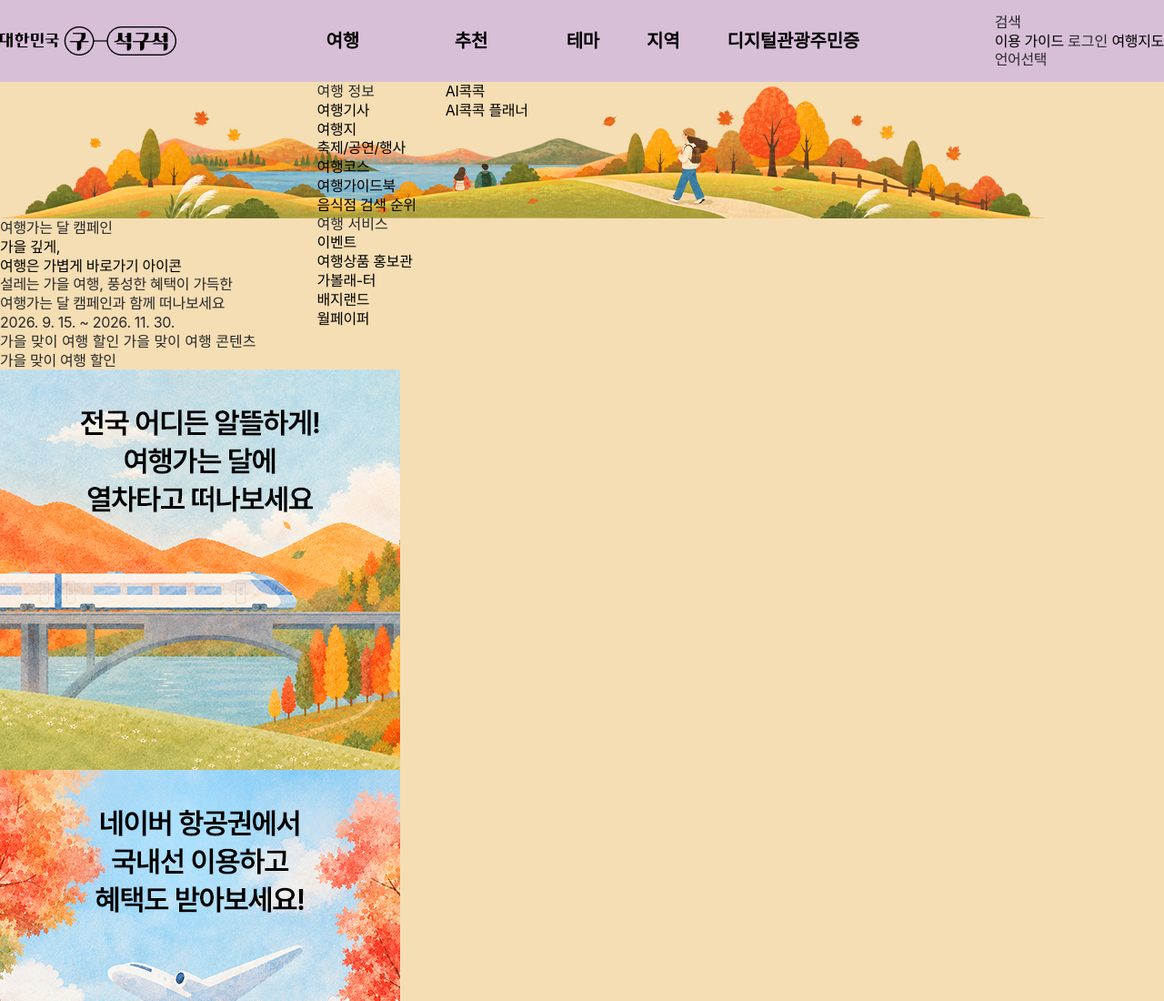
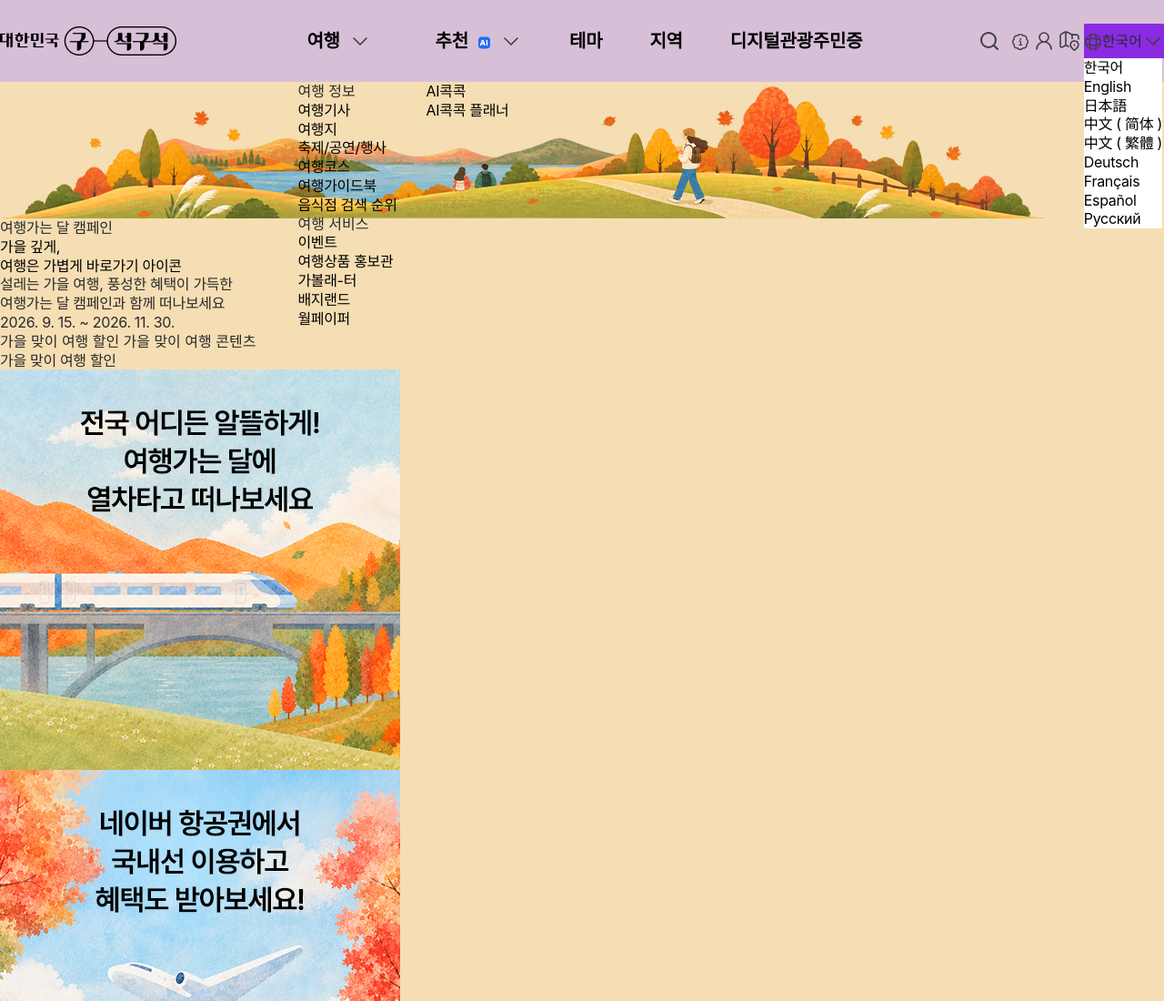
Before and after one commit to kikyoinkikyo/css-basic, a plain HTML site: page clone-exercise.html in a window 1280 px wide. Shown: the top 1100 px of the page at 91% size. Drawn offline with Linux system fonts and the light colour scheme; a web font is replaced by a local one.

Commit message:
design: 헤더 유틸 영역 아이콘 배치 및 언어 선택 부분 position: absolute 적용해보기

```diff
--- a/clone-exercise.html
+++ b/clone-exercise.html
@@ -31,9 +31,17 @@
           <nav class="nav">
             <ul class="depth1-wrap">
               <li class="depth1-travel">
-                <a href="#">여행</a>
+                <a href="#" class="depth1-btn">
+                  여행
+                  <span class="icon-pg-chevron-md">
+                    <img
+                      src="assets/icons/guide_chevron_dw24 (2).svg"
+                      alt="다운 아이콘"
+                    />
+                  </span>
+                </a>
                 <!-- depth2 -->
-                <div>
+                <div class="depth2-wrap" id="depth2-1">
                   <!-- inner -->
                   <div>
                     <!-- sub1 -->
@@ -67,11 +75,22 @@
                     </div>
                   </div>
                 </div>
-              </liㅇ>
+              </li>
               <li class="depth1-rec">
-                <a href="#">추천</a>
+                <a href="#" class="depth1-btn">
+                  추천
+                  <span class="icon-pg-ai">
+                    <img src="assets/icons/text_ai15.svg" alt="ai아이콘" />
+                  </span>
+                  <span class="icon-pg-chevron-md">
+                    <img
+                      src="assets/icons/guide_chevron_dw24 (2).svg"
+                      alt="다운 아이콘"
+                    />
+                  </span>
+                </a>
                 <!-- depth2 -->
-                <div>
+                <div class="depth2-wrap" id="depth2-2">
                   <!-- sub-1 -->
                   <div>
                     <a href="#">AI콕콕</a>
@@ -95,13 +114,61 @@
           </nav>
 
           <!-- utils -->
-          <div class="utils">
-            <button>검색</button>
-            <div>
-              <a href="#">이용 가이드</a>
-              <button>로그인</button>
-              <a href="#">여행지도</a>
-              <div>언어선택</div>
+          <div class="header-util">
+            <button class="icon-pg btn-search" aria-label="검색">
+              <img
+                src="assets/icons/guide_search24 (1).svg"
+                alt="검색 아이콘"
+              />
+            </button>
+            <div class="util-sub">
+              <a href="#" aria-label="이용 가이드" class="icon-pg btn-guide"
+                ><img
+                  src="assets/icons/menu_info20.svg"
+                  alt="이용 가이드 아이콘"
+                />
+              </a>
+              <button aria-label="로그인" class="icon-pg btn-login profile">
+                <img src="assets/icons/login24.svg" alt="로그인 아이콘" />
+              </button>
+              <a href="#" aria-label="여행지도" class="icon-pg btn-map">
+                <img src="assets/icons/travelmap24.svg" alt="여행지도 아이콘" />
+              </a>
+              <div class="language-wrap">
+                <button aria-label="언어선택">
+                  <span class="icon-pg btn-lang"
+                    ><img src="assets/icons/lanquage20.svg" alt="언어 아이콘"
+                  /></span>
+                  <span class="language">한국어</span>
+                  <span class="icon-pg-chevron-sm">
+                    <img
+                      src="assets/icons/guide_chevron_dw24 (2).svg"
+                      alt="다운 아이콘"
+                    />
+                  </span>
+                </button>
+                <div class="language-layer">
+                  <ul>
+                    <li><a href="#">한국어</a></li>
+                    <li><a href="#">English</a></li>
+                    <li><a href="#">日本語</a></li>
+                    <li><a href="#">中文 ( 简体 )</a></li>
+                    <li><a href="#">中文 ( 繁體 )</a></li>
+                    <li>
+                      <a href="#">Deutsch</a>
+                    </li>
+                    <li>
+                      <a href="#">Français</a>
+                    </li>
+                    <li>
+                      <a href="#">Español</a>
+                    </li>
+                    <li>
+                      <a href="#">Pусский</a>
+                    </li>
+                  </ul>
+                </div>
+              </div>
             </div>
           </div>
         </div>
--- a/css/clone-exercise.css
+++ b/css/clone-exercise.css
@@ -130,8 +130,36 @@ button:focus-visible {
 .depth2-wrap {
   displqy: none;
 }
-.utils {
+.header-util {
   position: relative;
+  display: flex;
+  height: 38px;
+  align-items: center;
+  gap: 12px;
+}
+.util-sub {
+  position: relative;
+  display: flex;
+  align-items: center;
+  gap: 4px;
+  height: 100%;
+}
+
+.language-wrap {
+  position: relative;
+  background-color: blueviolet;
+  height: 100%;
+}
+.language-wrap > button {
+  display: flex;
+  align-items: center;
+  height: 100%;
+}
+.language-layer {
+  position: absolute;
+  left: 0;
+  top: 38px;
+  background-color: #fff;
 }
 
 .main {
```
Also changed, not shown: assets/icons/guide_search24 (1).svg (added), assets/icons/guide_search24.svg (added), assets/icons/lanquage20.svg (added), assets/icons/login24.svg (added), assets/icons/menu_info20.svg (added), assets/icons/text_ai15.svg (added), assets/icons/travelmap24.svg (added), 1 other file.
